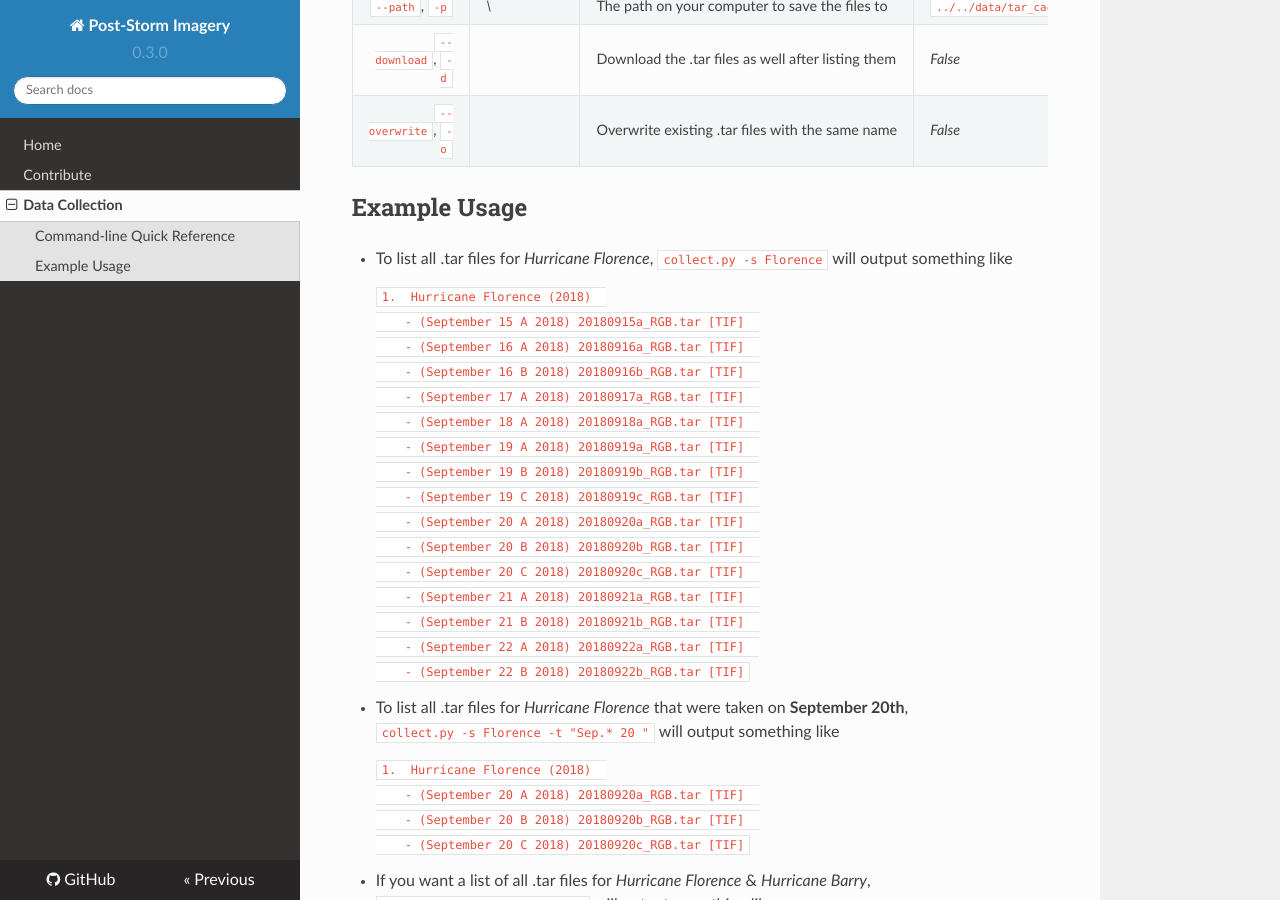
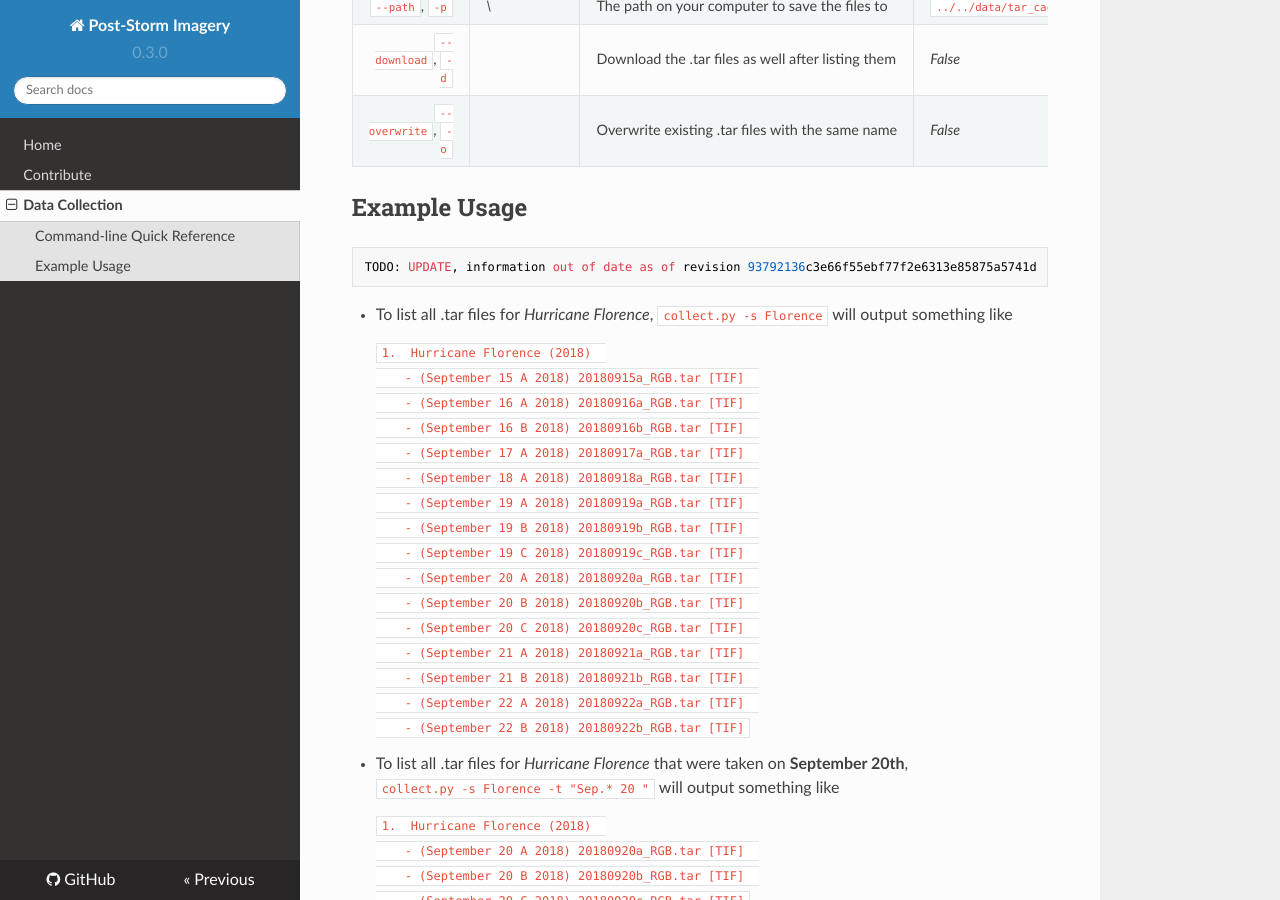
Before and after one commit to UNCG-CSE/Poststorm_Imagery, an MkDocs documentation site: the page built from docs/collector.md, in a window 1280 px wide and 900 px high, scrolled down 423 px. Built offline with MkDocs 1.6.1, drawn with Linux system fonts in a browser that asks for light colours; nearby versions of some CDN libraries.

Commit message:
Add note on documentation that examples are out of date

```diff
--- a/docs/collector.md
+++ b/docs/collector.md
@@ -16,6 +16,8 @@ specific arguments.
 
 
 ## Example Usage
+
+    TODO: UPDATE, information out of date as of revision 93792136c3e66f55ebf77f2e6313e85875a5741d
 
 -   To list all .tar files for *Hurricane Florence*,
     `collect.py -s Florence`
```
